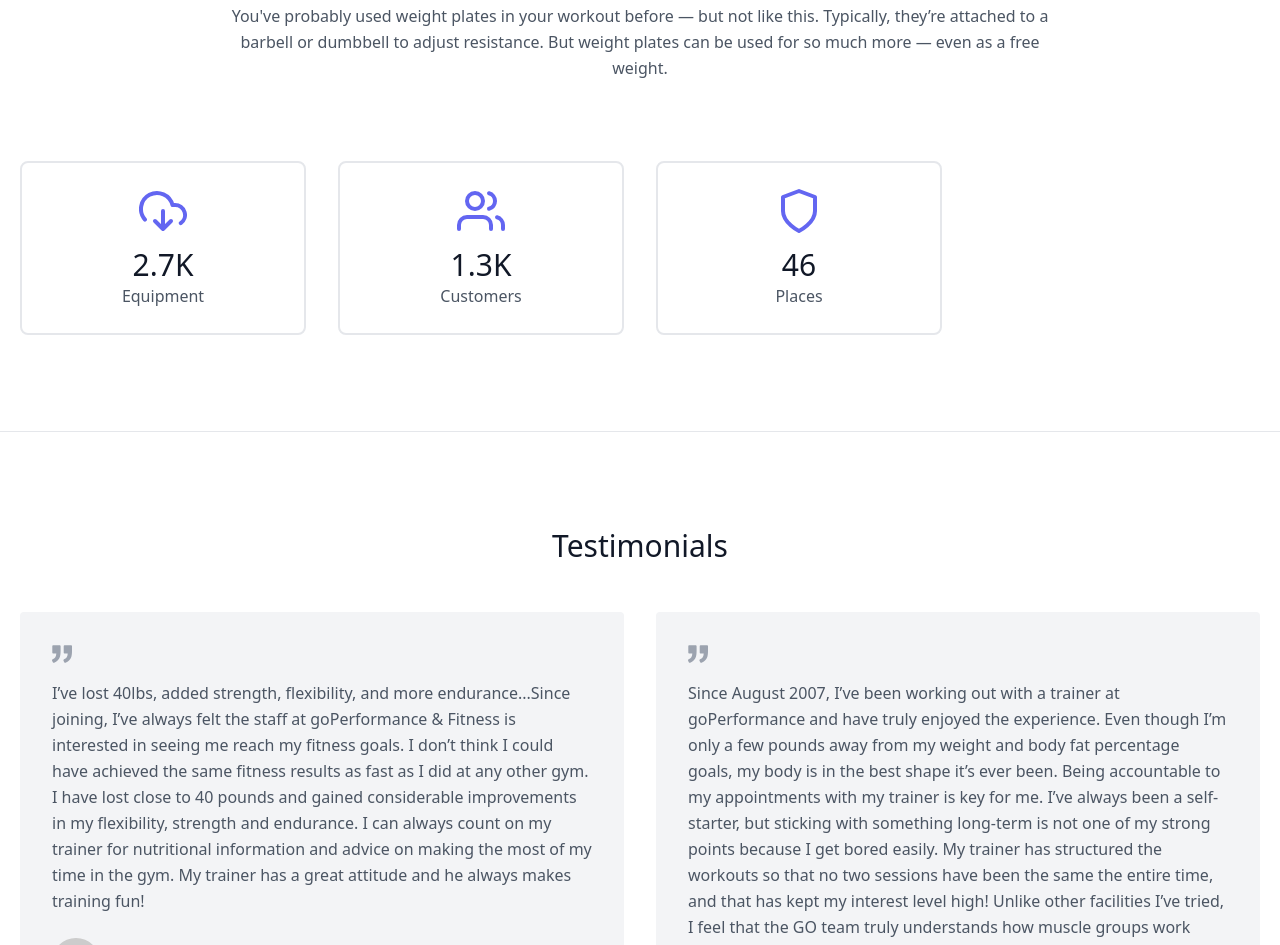
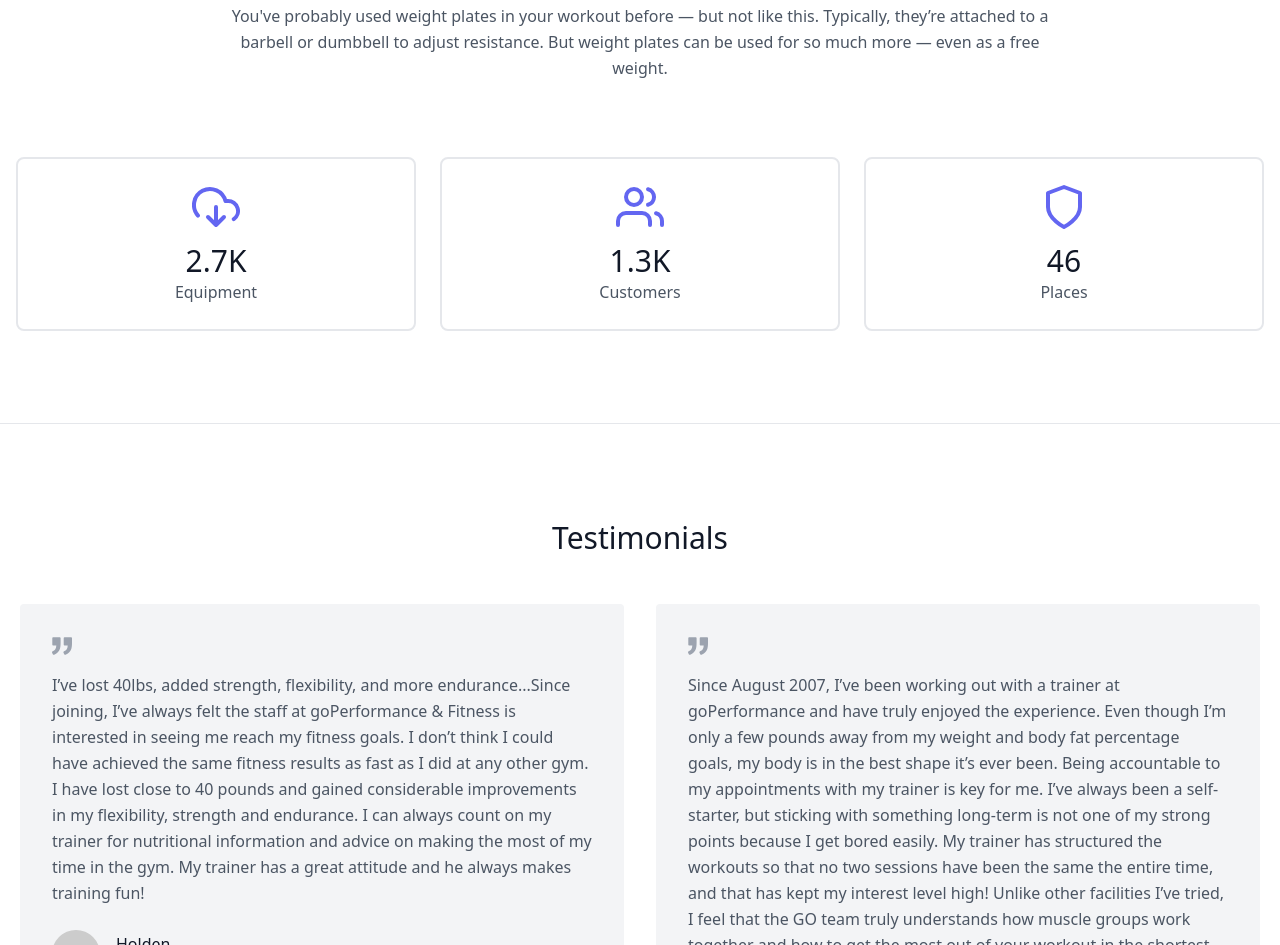
Before and after one commit to shanmukha248/mmg, a plain HTML site: page index.html in a window 1280 px wide. Shown: the part 845-1790 px from the top of the page. Drawn offline with nearby package versions, Linux system fonts and the light colour scheme; placeholder pictures from the web are drawn by us.

Commit message:
Update index.html

```diff
--- a/index.html
+++ b/index.html
@@ -64,7 +64,7 @@
           so much more — even as a free weight.</p>
       </div>
       <div class="flex flex-wrap -m-4 text-center">
-        <div class="p-4 md:w-1/4 sm:w-1/2 w-full">
+        <div class="p-3 md:w-1/3 sm:w-1/2 w-full">
           <div class="border-2 border-gray-200 px-4 py-6 rounded-lg">
             <svg fill="none" stroke="currentColor" stroke-linecap="round" stroke-linejoin="round" stroke-width="2" class="text-indigo-500 w-12 h-12 mb-3 inline-block" viewBox="0 0 24 24">
               <path d="M8 17l4 4 4-4m-4-5v9"></path>
@@ -74,7 +74,7 @@
             <p class="leading-relaxed">Equipment</p>
           </div>
         </div>
-        <div class="p-4 md:w-1/4 sm:w-1/2 w-full">
+        <div class="p-3 md:w-1/3 sm:w-1/2 w-full">
           <div class="border-2 border-gray-200 px-4 py-6 rounded-lg">
             <svg fill="none" stroke="currentColor" stroke-linecap="round" stroke-linejoin="round" stroke-width="2" class="text-indigo-500 w-12 h-12 mb-3 inline-block" viewBox="0 0 24 24">
               <path d="M17 21v-2a4 4 0 00-4-4H5a4 4 0 00-4 4v2"></path>
@@ -86,7 +86,7 @@
           </div>
         </div>
 
-        <div class="p-4 md:w-1/4 sm:w-1/2 w-full">
+        <div class="p-3 md:w-1/3 sm:w-1/2 w-full">
           <div class="border-2 border-gray-200 px-4 py-6 rounded-lg">
             <svg fill="none" stroke="currentColor" stroke-linecap="round" stroke-linejoin="round" stroke-width="2" class="text-indigo-500 w-12 h-12 mb-3 inline-block" viewBox="0 0 24 24">
               <path d="M12 22s8-4 8-10V5l-8-3-8 3v7c0 6 8 10 8 10z"></path>
```
